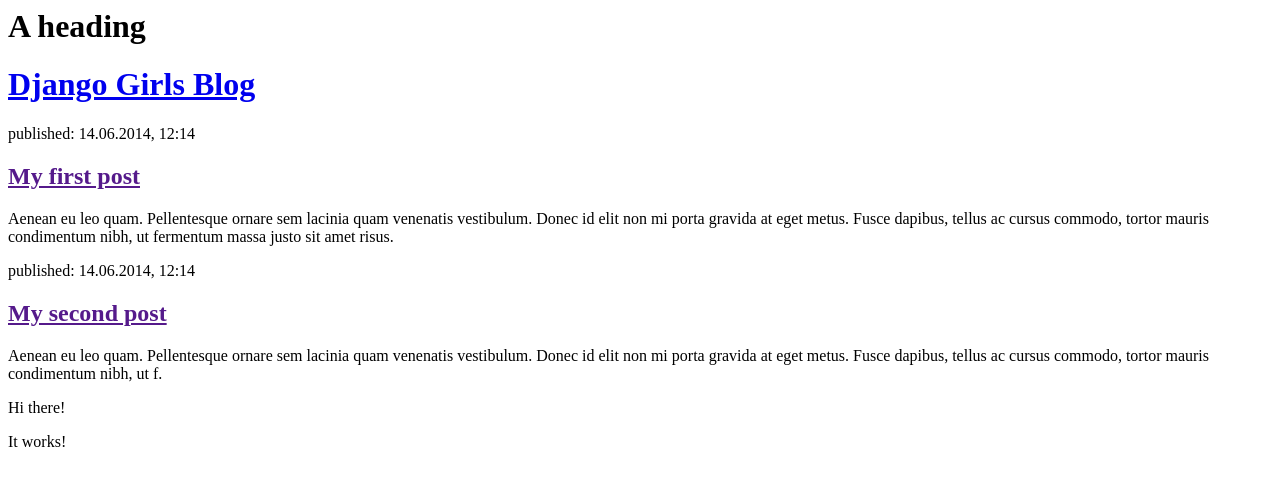
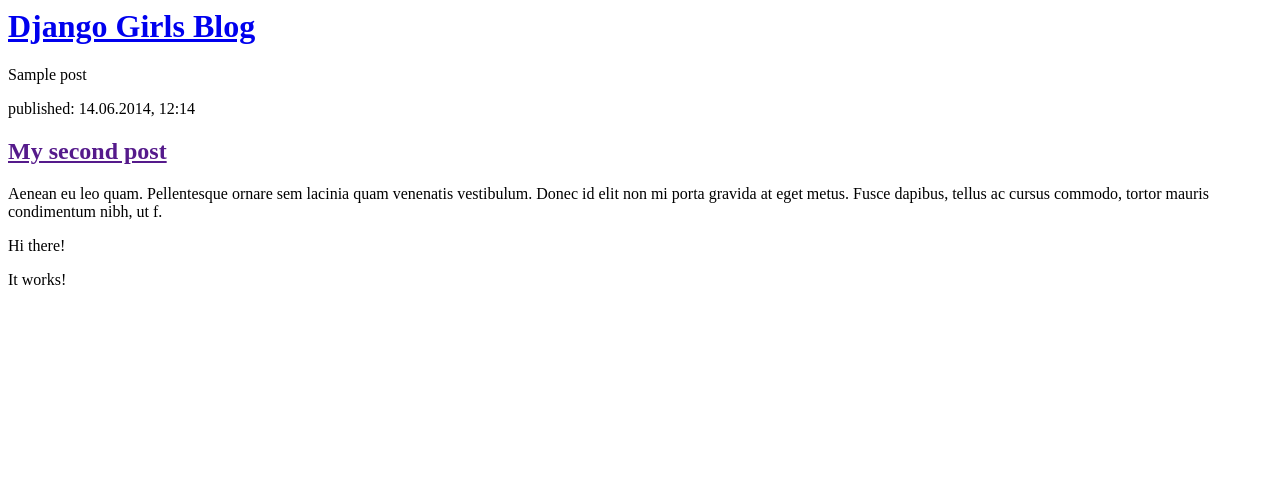
Before and after one commit to foxnavvab/my-first-blog, a Django app: template blog/templates/blog/post_list.html in a window 1280 px wide. Shown: the top 486 px of the page. Run offline with Django 3.2, Linux system fonts and the light colour scheme; the template is opened without the code that fills it: values that come from a table or form of the project are taken from there, others are empty; tables that the repository leaves empty hold one stand-in row (values such as "Sample post").

Commit message:
Modified templates to display posts from database.

```diff
--- a/blog/templates/blog/post_list.html
+++ b/blog/templates/blog/post_list.html
@@ -1,26 +1,22 @@
 <html>
 <head>
         <title>Django Girl Blog</title>
+         <h1><a href="/">Django Girls Blog</a></h1>
 
     </head>
-    <h1>A heading</h1>
+
 <body>
 
-  <div>
-            <h1><a href="/">Django Girls Blog</a></h1>
-        </div>
 
-        <div>
-                  <p>published: 14.06.2014, 12:14</p>
-                  <h2><a href="">My first post</a></h2>
-                  <p>Aenean eu leo quam. Pellentesque ornare sem lacinia quam venenatis vestibulum. Donec id elit non mi porta gravida at eget metus. Fusce dapibus, tellus ac cursus commodo, tortor mauris condimentum nibh, ut fermentum massa justo sit amet risus.</p>
-              </div>
+  {% for post in posts %}
+  {{ post }}
 
               <div>
-                  <p>published: 14.06.2014, 12:14</p>
-                  <h2><a href="">My second post</a></h2>
-                  <p>Aenean eu leo quam. Pellentesque ornare sem lacinia quam venenatis vestibulum. Donec id elit non mi porta gravida at eget metus. Fusce dapibus, tellus ac cursus commodo, tortor mauris condimentum nibh, ut f.</p>
+                <p>published: 14.06.2014, 12:14</p>
+                <h2><a href="">My second post</a></h2>
+                <p>Aenean eu leo quam. Pellentesque ornare sem lacinia quam venenatis vestibulum. Donec id elit non mi porta gravida at eget metus. Fusce dapibus, tellus ac cursus commodo, tortor mauris condimentum nibh, ut f.</p>
               </div>
+  {% endfor %}
     <p>Hi there!</p>
     <p>It works!</p>
 </body>
--- a/blog/views.py
+++ b/blog/views.py
@@ -1,5 +1,8 @@
 from django.shortcuts import render
+from django.utils import timezone
+from .models import Post
 
 # Create your views here.
 def post_list(request):
-    return render(request, 'blog/post_list.html', {})
+    posts = Post.objects.filter(published_date__lte=timezone.now()).order_by('published_date')
+    return render(request, 'blog/post_list.html', {'posts': posts})
```
